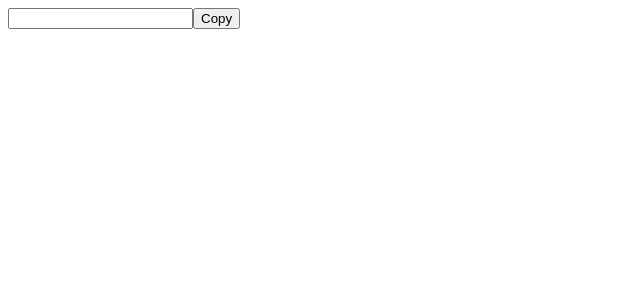
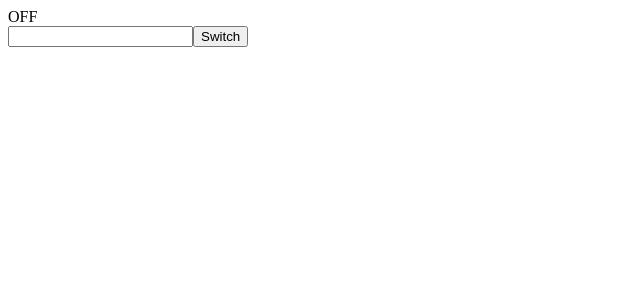
Before and after one commit to Rakibul-Hassan-1/React_Learning, a React (Vite) app in the folder react-demos/: page / in a window 1280 px wide. Shown: the top 300 px of the page, without its empty margins (0-640 px from the left). Built offline with nearby package versions, Linux system fonts and the light colour scheme.

Commit message:
Switch.jsx file are added

```diff
--- a/react-demos/src/App.jsx
+++ b/react-demos/src/App.jsx
@@ -1,4 +1,4 @@
-import CopyInput from "./components/CopyInput";
+import Switch from "./components/Switch";
 
 const App = () => {
   return (
@@ -19,7 +19,8 @@ const App = () => {
       {/* <AddFriend /> */}
       {/* <ExampleOne /> */}
       {/* {<Shoppinglist />} */}
-      {<CopyInput />}
+      {/* {<CopyInput />} */}
+      {<Switch />}
     </div>
   );
 };
--- /dev/null
+++ b/react-demos/src/components/Switch.jsx
@@ -0,0 +1,14 @@
+import React from "react";
+
+const Switch = () => {
+  const [sw, setSw] = React.useState(false);
+  return (
+    <div>
+      {sw ? <span>ON</span> : <span>OFF</span>}
+      <br />
+      <input type="text" key={sw ? "dark" : "light"} />
+      <button onClick={() => setSw((s) => !s)}>Switch</button>
+    </div>
+  );
+};
+export default Switch;
```
